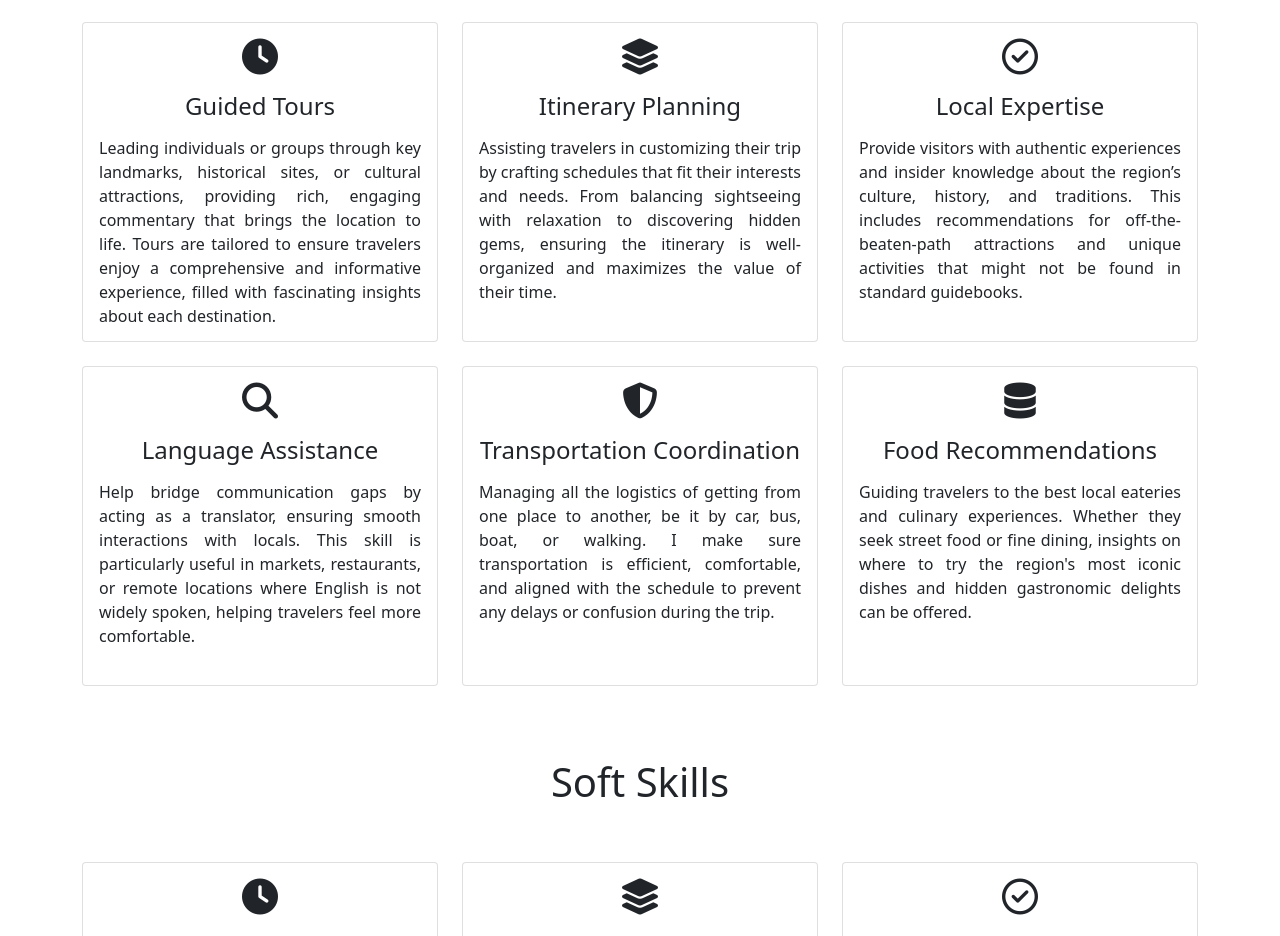
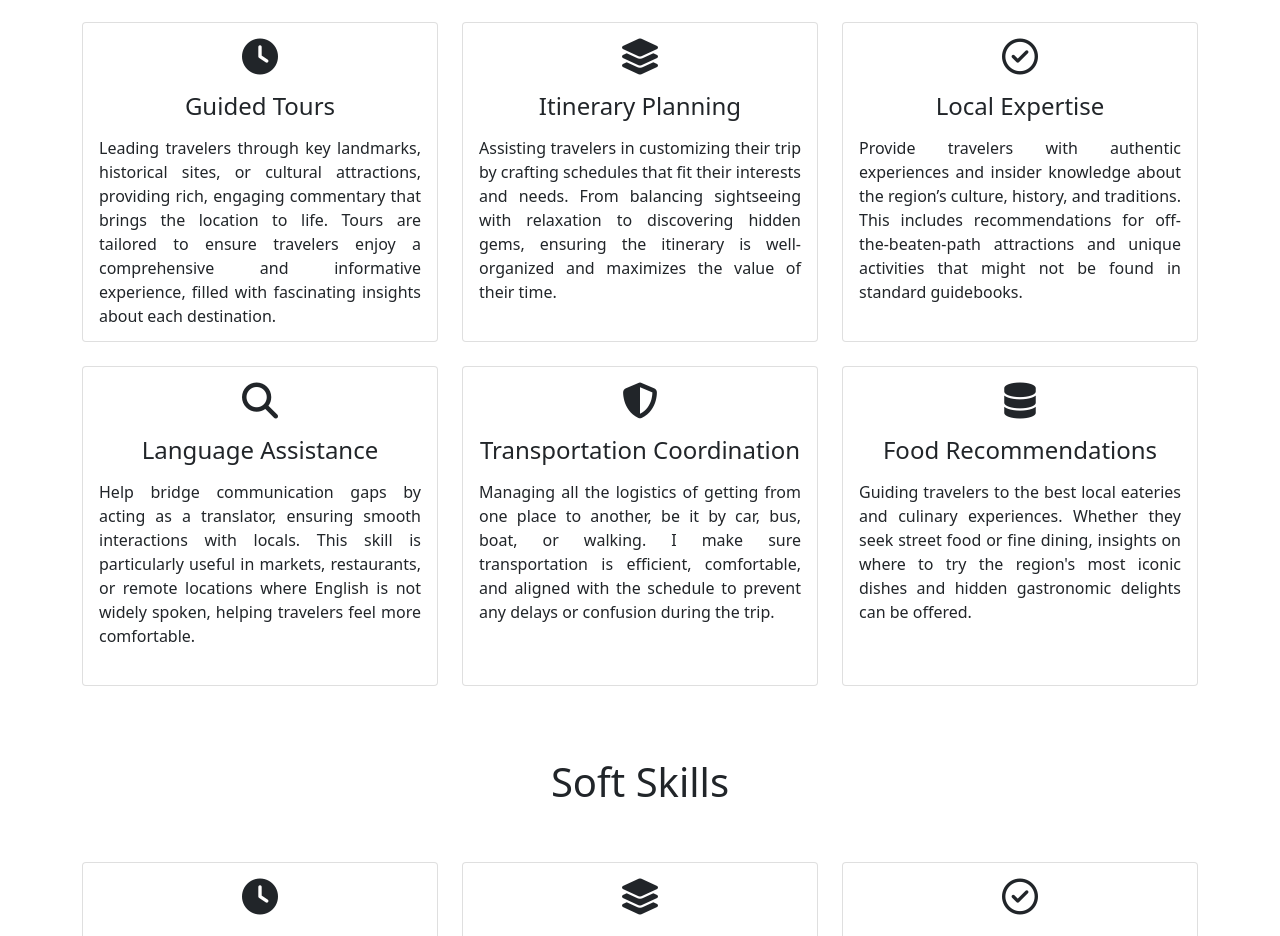
Before and after one commit to Wenzikeen/Wenzikeen.github.io, a plain HTML site: page index.html in a window 1280 px wide. Shown: the part 1600-2536 px from the top of the page. Drawn offline with nearby package versions, Linux system fonts and the light colour scheme.

Commit message:
Update index.html

```diff
--- a/index.html
+++ b/index.html
@@ -112,7 +112,7 @@
                             <i class="fas servicesIcon fa-clock"></i>
                             <h4 class="card-title mt-3">Guided Tours</h4>
                             <p class="card-text mt-3" style="text-align: justify">
-                                Leading individuals or groups through key landmarks, historical sites, or cultural attractions,
+                                Leading travelers through key landmarks, historical sites, or cultural attractions,
                                 providing rich, engaging commentary that brings the location to life.
                                 Tours are tailored to ensure travelers enjoy a comprehensive and informative experience,
                                 filled with fascinating insights about each destination.
@@ -139,7 +139,7 @@
                             <i class='far servicesIcon fa-check-circle'></i>
                             <h4 class="card-title mt-3">Local Expertise</h4>
                             <p class="card-text mt-3" style="text-align: justify">
-                                Provide visitors with authentic experiences and insider knowledge about the region’s culture,
+                                Provide travelers with authentic experiences and insider knowledge about the region’s culture,
                                 history, and traditions. This includes recommendations for off-the-beaten-path attractions
                                 and unique activities that might not be found in standard guidebooks.
                             </p>
```
